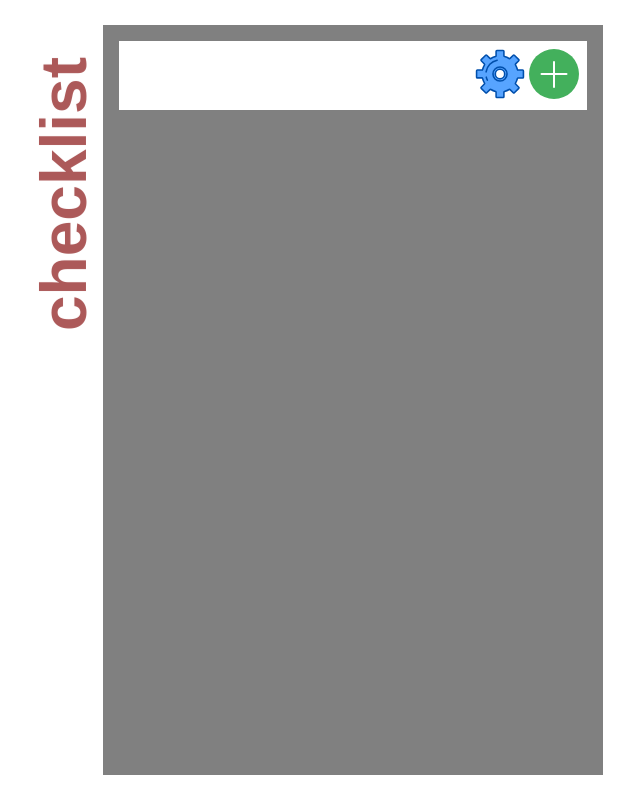
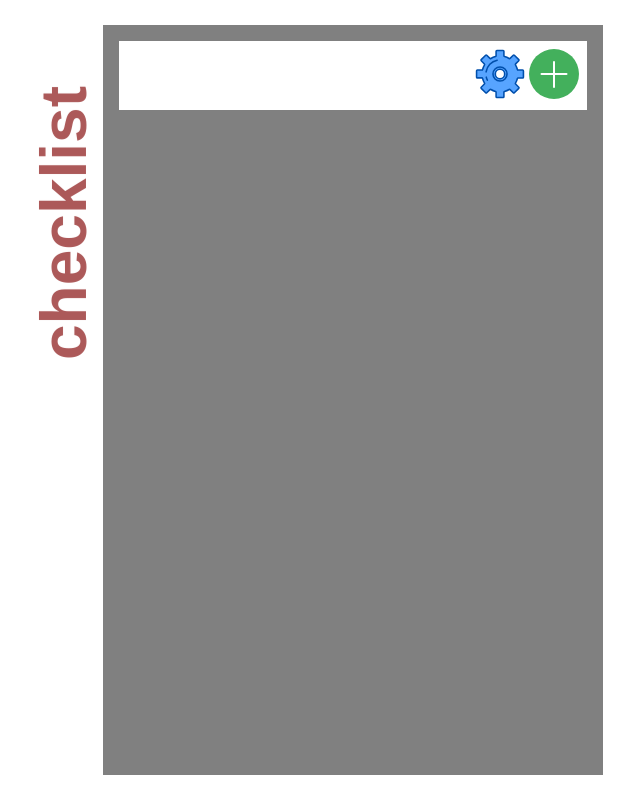
Before and after one commit to bob-fornal/checklist-application, a plain HTML site: page index.html in a window 1280 px wide. Shown: the whole page, without its empty margins (287-927 px from the left). Drawn offline with Linux system fonts and the light colour scheme.

Commit message:
better top for title

```diff
--- a/style.css
+++ b/style.css
@@ -42,7 +42,7 @@ body {
     left: calc(calc(calc(100% - 500px) / 2) - 11rem);
     opacity: 0.65;
     position: fixed;
-    top: calc(calc(274px / 2) + 25px);
+    top: calc(calc(100% - 274px) / 2.75);
     transform: rotate(-90deg);
   }
 }
```
